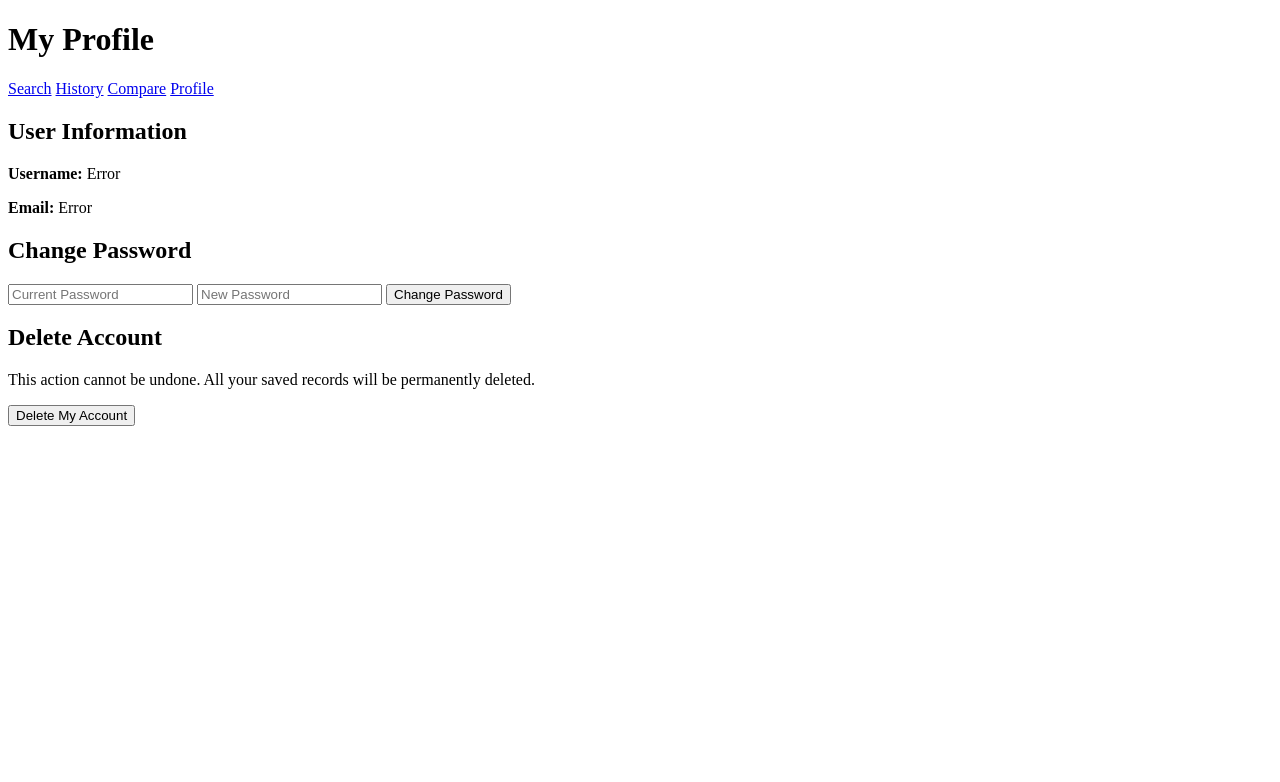
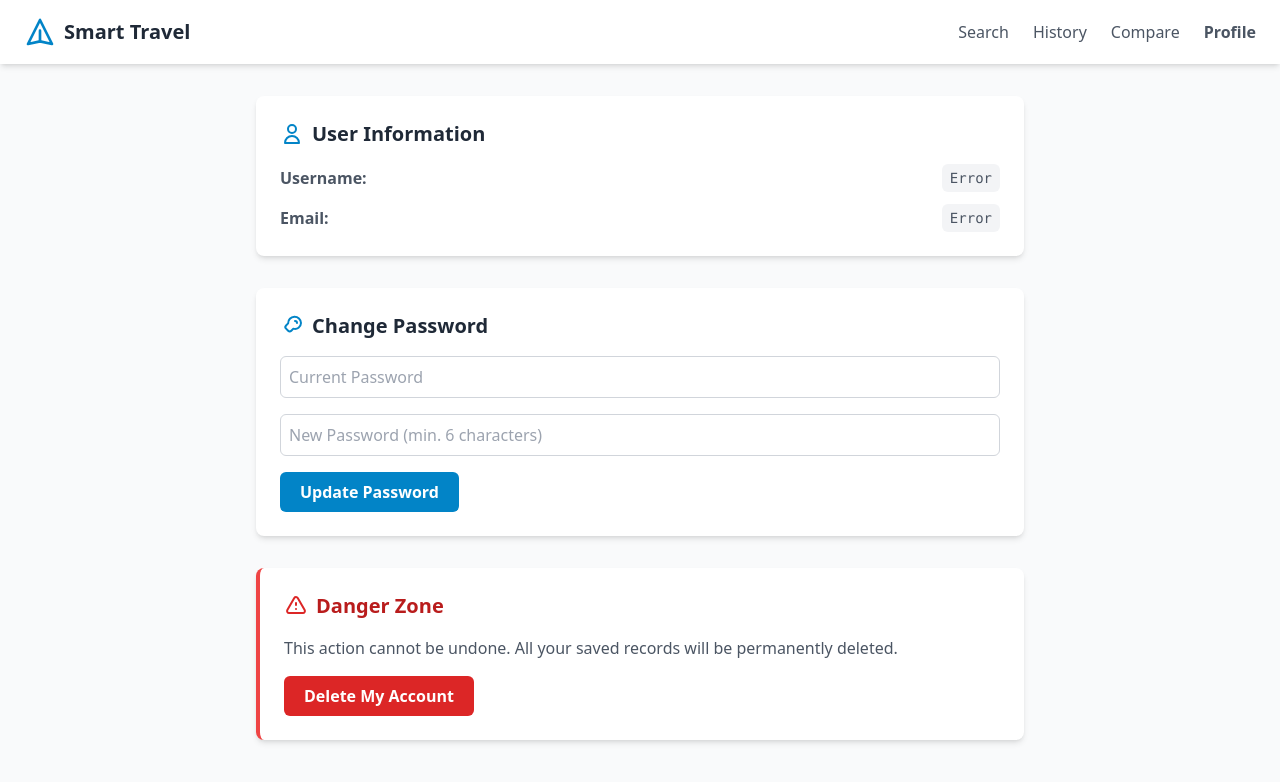
Before and after one commit to WAPunsisiYemaniPerera/Smart_Travel_Platform, a plain HTML site: page client/profile.html in a window 1280 px wide. Drawn offline with nearby package versions, Linux system fonts and the light colour scheme; no server answers; sample sign-in values are in the browser's storage.

Commit message:
Revamp user profile page layout with Tailwind CSS for improved styling and user experience; enhance user information display and add password change and account deletion sections

```diff
--- a/client/profile.html
+++ b/client/profile.html
@@ -2,41 +2,73 @@
 <html lang="en">
 <head>
     <meta charset="UTF-8">
-    <title>User Profile</title>
-    <link rel="stylesheet" href="css/style.css">
+    <title>User Profile - Smart Travel</title>
+    <script src="https://cdn.tailwindcss.com"></script>
     <script src="js/profile.js" defer></script>
 </head>
-<body>
-    <header>
-        <h1>My Profile</h1>
-        <div>
-            <a href="travel.html" class="nav-link">Search</a>
-            <a href="history.html" class="nav-link">History</a>
-            <a href="compare.html" class="nav-link">Compare</a>
-            <a href="profile.html" class="nav-link">Profile</a>
-        </div>
+<body class="bg-gray-50 font-sans">
+
+    <header class="bg-white shadow-md">
+        <nav class="container mx-auto px-6 py-4 flex justify-between items-center">
+            <a href="travel.html" class="flex items-center gap-2">
+                <svg class="w-8 h-8 text-sky-600" fill="none" stroke="currentColor" viewBox="0 0 24 24" xmlns="http://www.w3.org/2000/svg"><path stroke-linecap="round" stroke-linejoin="round" stroke-width="2" d="M12 19l9 2-9-18-9 18 9-2zm0 0v-8"></path></svg>
+                <span class="text-xl font-bold text-gray-800">Smart Travel</span>
+            </a>
+            <div class="flex items-center gap-6">
+                <a href="travel.html" class="text-gray-600 hover:text-sky-600 transition-colors">Search</a>
+                <a href="history.html" class="text-gray-600 hover:text-sky-600 transition-colors">History</a>
+                <a href="compare.html" class="text-gray-600 hover:text-sky-600 transition-colors">Compare</a>
+                <a href="profile.html" class="text-gray-600 font-semibold hover:text-sky-600 transition-colors">Profile</a>
+            </div>
+        </nav>
     </header>
-    <main>
-        <div id="profile-info" class="profile-section">
-            <h2>User Information</h2>
-            <p><strong>Username:</strong> <span id="profile-username">Loading...</span></p>
-            <p><strong>Email:</strong> <span id="profile-email">Loading...</span></p>
-        </div>
 
-        <div class="profile-section">
-            <h2>Change Password</h2>
-            <form id="change-password-form">
-                <input type="password" id="current-password" placeholder="Current Password" required>
-                <input type="password" id="new-password" placeholder="New Password" required minlength="6">
-                <button type="submit">Change Password</button>
-            </form>
-        </div>
+    <main class="container mx-auto px-6 py-8">
+        <div class="max-w-3xl mx-auto space-y-8">
 
-        <div class="profile-section">
-            <h2>Delete Account</h2>
-            <p>This action cannot be undone. All your saved records will be permanently deleted.</p>
-            <button id="delete-account-btn" class="danger-btn">Delete My Account</button>
+            <div id="profile-info" class="bg-white p-6 rounded-lg shadow-md">
+                <h2 class="text-xl font-bold text-gray-800 flex items-center gap-2 mb-4">
+                    <svg class="w-6 h-6 text-sky-600" fill="none" stroke="currentColor" viewBox="0 0 24 24"><path stroke-linecap="round" stroke-linejoin="round" stroke-width="2" d="M16 7a4 4 0 11-8 0 4 4 0 018 0zM12 14a7 7 0 00-7 7h14a7 7 0 00-7-7z"></path></svg>
+                    User Information
+                </h2>
+                <div class="space-y-3 text-gray-600">
+                    <div class="flex justify-between items-center">
+                        <span class="font-semibold">Username:</span>
+                        <span id="profile-username" class="font-mono bg-gray-100 px-2 py-1 rounded-md text-sm">Loading...</span>
+                    </div>
+                    <div class="flex justify-between items-center">
+                        <span class="font-semibold">Email:</span>
+                        <span id="profile-email" class="font-mono bg-gray-100 px-2 py-1 rounded-md text-sm">Loading...</span>
+                    </div>
+                </div>
+            </div>
+
+            <div class="bg-white p-6 rounded-lg shadow-md">
+                <h2 class="text-xl font-bold text-gray-800 flex items-center gap-2 mb-4">
+                    <svg class="w-6 h-6 text-sky-600" fill="none" stroke="currentColor" viewBox="0 0 24 24"><path stroke-linecap="round" stroke-linejoin="round" stroke-width="2" d="M15 7a2 2 0 012 2m4 0a6 6 0 01-7.629 5.65l-2.063 2.063a2.25 2.25 0 01-3.181 0l-2.063-2.063a2.25 2.25 0 010-3.181l2.063-2.063A6 6 0 0121 9z"></path></svg>
+                    Change Password
+                </h2>
+                <form id="change-password-form" class="space-y-4">
+                    <input type="password" id="current-password" placeholder="Current Password" required class="w-full p-2 border border-gray-300 rounded-md focus:outline-none focus:ring-2 focus:ring-sky-500">
+                    <input type="password" id="new-password" placeholder="New Password (min. 6 characters)" required minlength="6" class="w-full p-2 border border-gray-300 rounded-md focus:outline-none focus:ring-2 focus:ring-sky-500">
+                    <button type="submit" class="bg-sky-600 text-white px-5 py-2 rounded-md hover:bg-sky-700 transition-colors font-semibold">
+                        Update Password
+                    </button>
+                </form>
+            </div>
+
+            <div class="bg-white p-6 rounded-lg shadow-md border-l-4 border-red-500">
+                <h2 class="text-xl font-bold text-red-700 flex items-center gap-2 mb-4">
+                    <svg class="w-6 h-6 text-red-600" fill="none" stroke="currentColor" viewBox="0 0 24 24"><path stroke-linecap="round" stroke-linejoin="round" stroke-width="2" d="M12 9v2m0 4h.01m-6.938 4h13.856c1.54 0 2.502-1.667 1.732-3L13.732 4c-.77-1.333-2.694-1.333-3.464 0L3.34 16c-.77 1.333.192 3 1.732 3z"></path></svg>
+                    Danger Zone
+                </h2>
+                <p class="text-gray-600 mb-4">This action cannot be undone. All your saved records will be permanently deleted.</p>
+                <button id="delete-account-btn" class="bg-red-600 text-white px-5 py-2 rounded-md hover:bg-red-700 transition-colors font-semibold">
+                    Delete My Account
+                </button>
+            </div>
         </div>
     </main>
+
 </body>
 </html>
```
